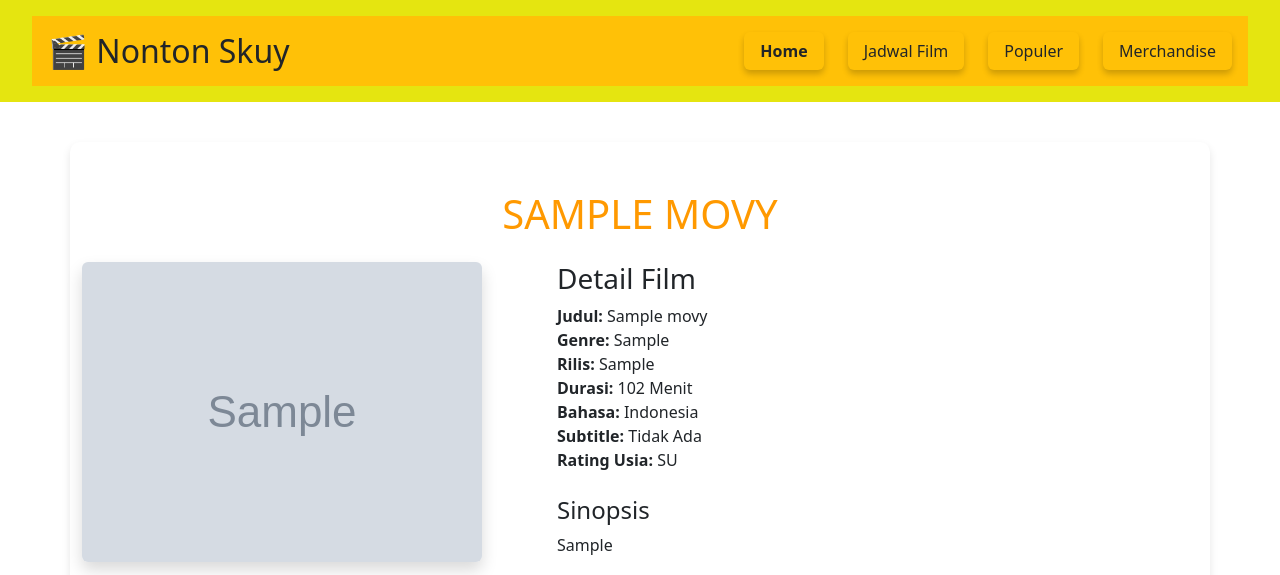
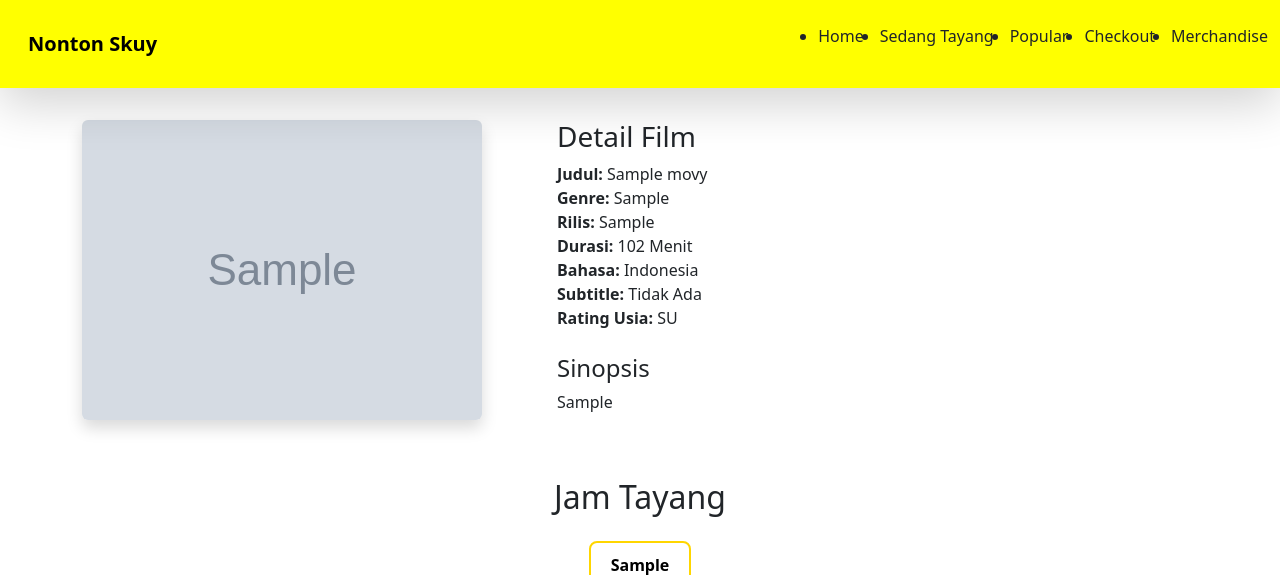
Before and after one commit to devanms1/Project_PemWeb, a PHP site: page /DetailFilm.php?id=1 in a window 1280 px wide. Shown: the top 575 px of the page. Run offline with PHP 8.4, Linux system fonts and the light colour scheme; tables that the repository leaves empty or names only in its code hold one stand-in row (values such as "Sample post"); grey boxes marked "Sample" are stand-in pictures.

Commit message:
Done Transaksi

```diff
--- a/DetailFilm.php
+++ b/DetailFilm.php
@@ -26,12 +26,24 @@ if (!$data) {
 ?>
 <!DOCTYPE html>
 <html lang="id">
+
 <head>
   <meta charset="UTF-8" />
-  <meta name="viewport" content="width=device-width, initial-scale=1.0"/>
+  <meta name="viewport" content="width=device-width, initial-scale=1.0" />
   <title><?php echo htmlspecialchars($data['judul']); ?> - Detail Film</title>
-  <link rel="stylesheet" href="./Style/page-jumbo.css" />
-  <link href="https://cdn.jsdelivr.net/npm/bootstrap@5.3.3/dist/css/bootstrap.min.css" rel="stylesheet" />
+  <!-- <link rel="stylesheet" href="/Style/home.css" /> -->
+  <link
+    href="https://cdn.jsdelivr.net/npm/bootstrap@5.3.3/dist/css/bootstrap.min.css"
+    rel="stylesheet" />
+  <link rel="preconnect" href="https://fonts.googleapis.com" />
+  <link rel="preconnect" href="https://fonts.gstatic.com" crossorigin />
+  <link
+    href="https://fonts.googleapis.com/css2?family=Poppins:ital,wght@0,100;0,200;0,300;0,400;0,500;0,600;0,700;0,800;0,900;1,100;1,200;1,300;1,400;1,500;1,600;1,700;1,800;1,900&display=swap"
+    rel="stylesheet" />
+
+  <link
+    href="https://cdn.jsdelivr.net/npm/aos@2.3.4/dist/aos.css"
+    rel="stylesheet" />
   <style>
     .btn-jam {
       background-color: transparent;
@@ -42,9 +54,11 @@ if (!$data) {
       border-radius: 8px;
       transition: 0.3s;
     }
+
     .btn-jam:hover {
       background-color: #ffd600;
     }
+
     .btn-beli {
       background-color: #ffd600;
       color: #000;
@@ -56,6 +70,7 @@ if (!$data) {
       box-shadow: 0 6px 15px rgba(0, 0, 0, 0.2);
       transition: transform 0.2s ease, box-shadow 0.2s ease;
     }
+
     .btn-beli:hover {
       background-color: #ffca28;
       transform: scale(1.05);
@@ -63,20 +78,47 @@ if (!$data) {
     }
   </style>
 </head>
+
 <body>
-  <header>
-    <div class="navbar bg-warning p-3 d-flex justify-content-between align-items-center">
-      <h2 class="m-0">🎬 Nonton Skuy</h2>
-      <nav>
-        <ul class="d-flex list-unstyled gap-4 m-0">
-          <li><a href="home.php" class="text-dark fw-bold text-decoration-none">Home</a></li>
-          <li><a href="tayang.php" class="text-dark text-decoration-none">Jadwal Film</a></li>
-          <li><a href="populer.php" class="text-dark text-decoration-none">Populer</a></li>
-          <li><a href="marchandise.php" class="text-dark text-decoration-none">Merchandise</a></li>
+  <nav
+    class="navbar navbar-expand-lg fixed-top shadow-lg"
+    style="background-color: yellow">
+    <div class="container-fluid">
+      <a class="navbar-brand fw-bold m-3" href="#">Nonton Skuy</a>
+      <button
+        class="navbar-toggler"
+        type="button"
+        data-bs-toggle="collapse"
+        data-bs-target="#navbarNavDropdown"
+        aria-controls="navbarNavDropdown"
+        aria-expanded="false"
+        aria-label="Toggle navigation">
+        <span class="navbar-toggler-icon"></span>
+      </button>
+
+      <div
+        class="collapse navbar-collapse justify-content-end"
+        id="navbarNavDropdown">
+        <ul class="navbar gap-3">
+          <li class="nav-item">
+            <a class="nav-link active" aria-current="page" href="home.php">Home</a>
+          </li>
+          <li class="nav-item">
+            <a class="nav-link" href="tayang.php">Sedang Tayang</a>
+          </li>
+          <li class="nav-item">
+            <a class="nav-link" href="./populer.php">Popular</a>
+          </li>
+          <li class="nav-item">
+            <a class="nav-link" href="./checkout.php">Checkout</a>
+          </li>
+          <li class="nav-item">
+            <a class="nav-link" href="marchandise.php">Merchandise</a>
+          </li>
         </ul>
+      </div>
+    </div>
   </nav>
-    </div>
-  </header>
 
   <div class="container py-5">
     <h1 class="text-center mb-4"><?php echo strtoupper(htmlspecialchars($data['judul'])); ?></h1>
@@ -111,7 +153,8 @@ if (!$data) {
         }
         ?>
       </div>
-      <a href="#" class="btn btn-beli">Beli Tiket</a>
+      <a href="checkout.php?id=<?php echo $data['id_movie']; ?>" class="btn btn-beli">Beli Tiket</a>
+
     </div>
   </div>
 
@@ -124,4 +167,5 @@ if (!$data) {
 
   <script src="https://cdn.jsdelivr.net/npm/bootstrap@5.3.3/dist/js/bootstrap.bundle.min.js"></script>
 </body>
+
 </html>
```
Also changed, not shown: checkout.php (+23 -7 lines), proses_checkout.php (+12 -7 lines), uploads/bukti_1752122268.png (added), uploads/bukti_1752122804.png (added). Lines whose indentation alone changed are shown as unchanged.
